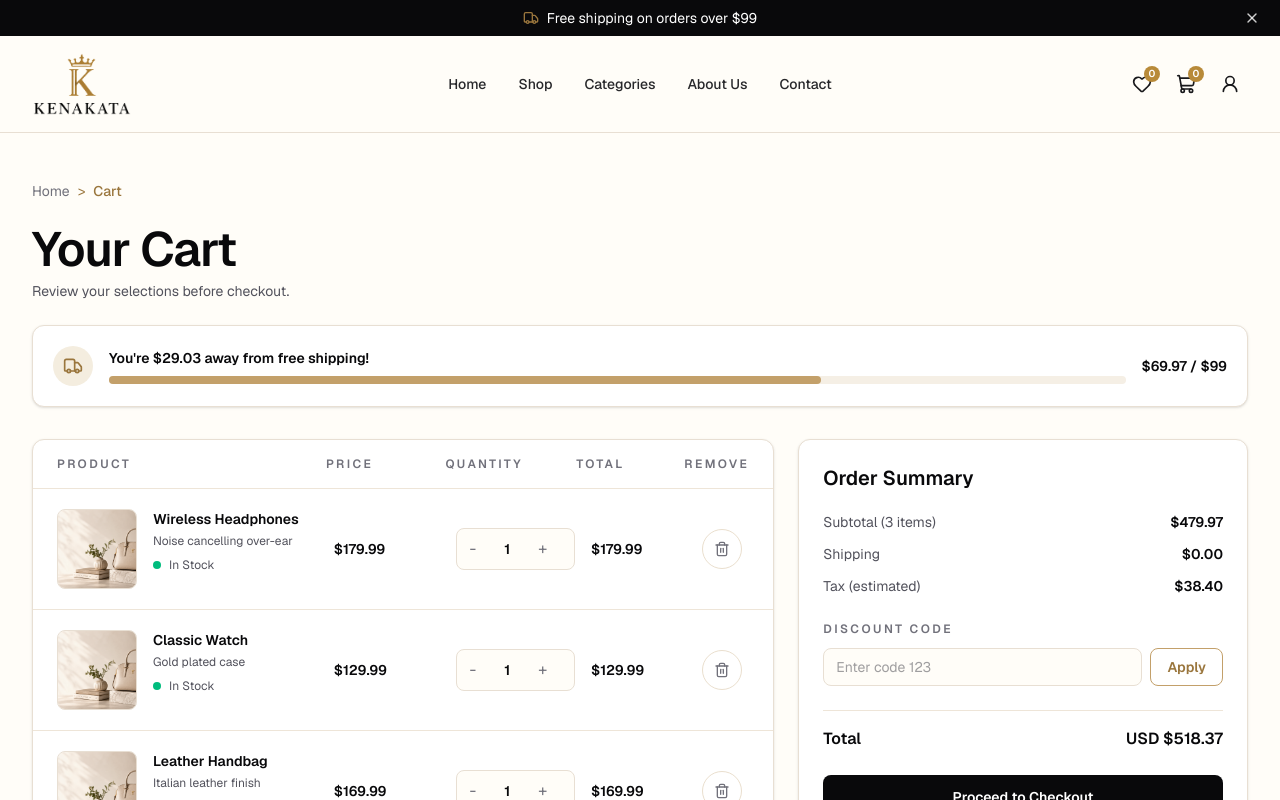
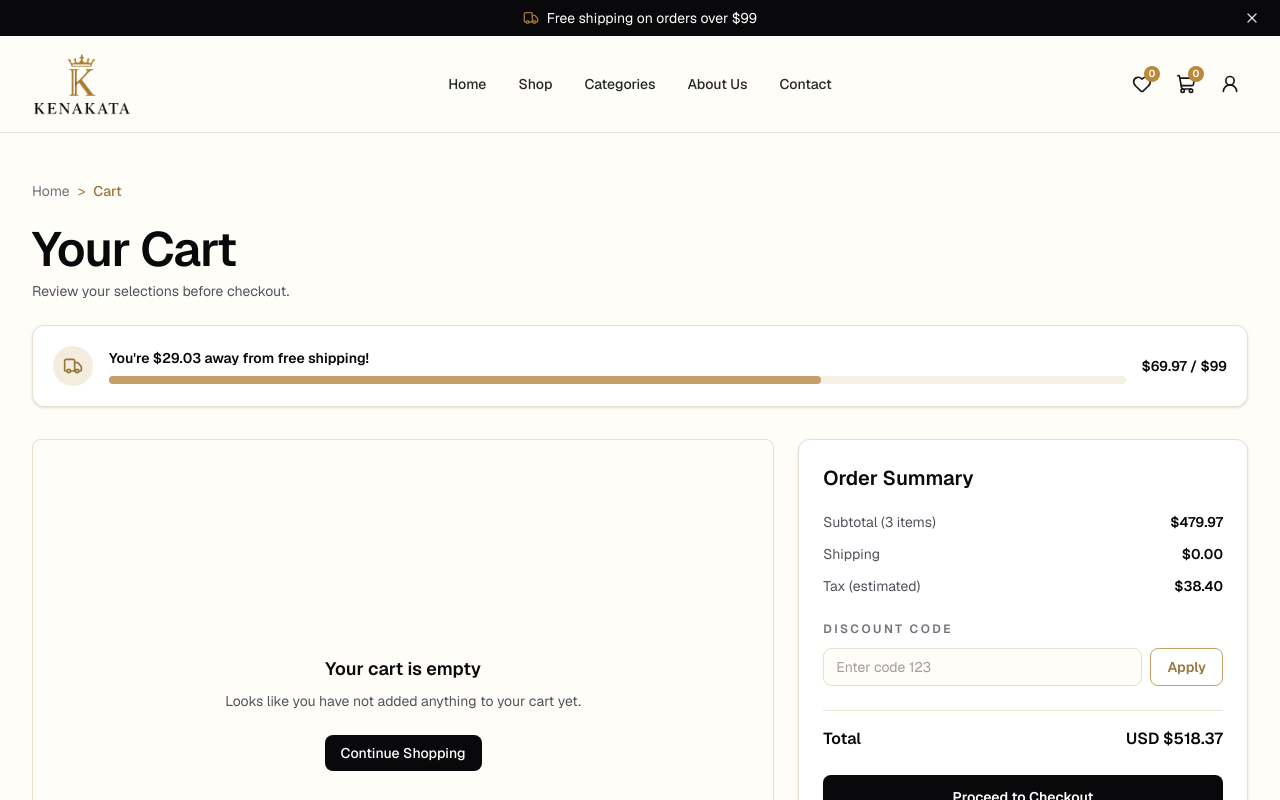
Before and after one commit to NaimurRahmannn/Kenakata-ecommerce-storefront-Next.js-, a Next.js app: page /cart in a window 1280 px wide. Shown: the top 800 px of the page. Built offline with nearby package versions, Linux system fonts and the light colour scheme.

Commit message:
feat(cart):Connect Cart Page to Zustand Store and display cart items from store

```diff
--- a/src/app/cart/page.tsx
+++ b/src/app/cart/page.tsx
@@ -1,32 +1,8 @@
-import Image from "next/image";
 import Link from "next/link";
-import { Trash2, Truck } from "lucide-react";
+import { Truck } from "lucide-react";
 
 import { Container } from "@/components/shared/container";
-
-const cartItems = [
-  {
-    id: 1,
-    name: "Wireless Headphones",
-    description: "Noise cancelling over-ear",
-    price: "$179.99",
-    total: "$179.99",
-  },
-  {
-    id: 2,
-    name: "Classic Watch",
-    description: "Gold plated case",
-    price: "$129.99",
-    total: "$129.99",
-  },
-  {
-    id: 3,
-    name: "Leather Handbag",
-    description: "Italian leather finish",
-    price: "$169.99",
-    total: "$169.99",
-  },
-];
+import { CartItemsTable } from "@/features/cart/components/cart-items-table";
 
 const paymentBadges = [
   "Visa",
@@ -83,88 +59,7 @@ export default function CartPage() {
         </section>
 
         <section className="mt-8 grid gap-6 lg:grid-cols-[1.65fr_1fr]">
-          <div className="rounded-xl border border-[#e8dfd3] bg-white shadow-sm">
-            <div className="hidden grid-cols-[2.2fr_0.9fr_1fr_0.8fr_0.4fr] gap-4 border-b border-[#eee5d8] px-6 py-4 text-xs font-semibold uppercase tracking-[0.2em] text-zinc-500 lg:grid">
-              <span>Product</span>
-              <span>Price</span>
-              <span>Quantity</span>
-              <span>Total</span>
-              <span>Remove</span>
-            </div>
-
-            <div className="divide-y divide-[#eee5d8]">
-              {cartItems.map((item) => (
-                <div
-                  key={item.id}
-                  className="grid gap-4 px-6 py-5 lg:grid-cols-[2.2fr_0.9fr_1fr_0.8fr_0.4fr] lg:items-center"
-                >
-                  <div className="flex items-start gap-4">
-                    <div className="relative h-20 w-20 overflow-hidden rounded-lg border border-[#e8dfd3] bg-[#faf7f1]">
-                      <Image
-                        src="/images/hero-img.png"
-                        alt=""
-                        fill
-                        sizes="80px"
-                        className="object-cover"
-                        unoptimized
-                      />
-                    </div>
-                    <div>
-                      <p className="text-sm font-semibold text-zinc-950">
-                        {item.name}
-                      </p>
-                      <p className="mt-1 text-xs text-zinc-600">
-                        {item.description}
-                      </p>
-                      <div className="mt-2 flex items-center gap-2 text-xs text-zinc-600">
-                        <span className="h-2 w-2 rounded-full bg-emerald-500" />
-                        In Stock
-                      </div>
-                    </div>
-                  </div>
-                  <p className="text-sm font-semibold text-zinc-950">
-                    {item.price}
-                  </p>
-                  <div className="flex items-center rounded-lg border border-[#e8dfd3] bg-[#fffdf8]">
-                    <button
-                      type="button"
-                      className="px-3 py-2 text-zinc-500"
-                      aria-label="Decrease quantity"
-                    >
-                      -
-                    </button>
-                    <span className="px-4 text-sm font-semibold">1</span>
-                    <button
-                      type="button"
-                      className="px-3 py-2 text-zinc-500"
-                      aria-label="Increase quantity"
-                    >
-                      +
-                    </button>
-                  </div>
-                  <p className="text-sm font-semibold text-zinc-950">
-                    {item.total}
-                  </p>
-                  <button
-                    type="button"
-                    className="inline-flex h-10 w-10 items-center justify-center rounded-full border border-[#eadfce] text-zinc-500 transition-colors hover:border-[#c3a06a] hover:text-[#9a763d]"
-                    aria-label="Remove item"
-                  >
-                    <Trash2 className="h-4 w-4" aria-hidden="true" />
-                  </button>
-                </div>
-              ))}
-            </div>
-
-            <div className="flex flex-wrap items-center justify-between gap-4 border-t border-[#eee5d8] px-6 py-4">
-              <Link
-                href="/products"
-                className="text-sm font-semibold text-zinc-950 underline decoration-[#c3a06a] decoration-2 underline-offset-8 transition-colors hover:text-[#9a763d]"
-              >
-                Continue Shopping
-              </Link>
-            </div>
-          </div>
+          <CartItemsTable />
 
           <aside className="h-fit rounded-xl border border-[#e8dfd3] bg-white p-6 shadow-sm">
             <h2 className="text-xl font-semibold text-zinc-950">Order Summary</h2>
--- /dev/null
+++ b/src/features/cart/components/cart-items-table.tsx
@@ -0,0 +1,147 @@
+"use client";
+
+import { useEffect, useState } from "react";
+import Image from "next/image";
+import Link from "next/link";
+import { Trash2 } from "lucide-react";
+
+import { EmptyState } from "@/components/shared/empty-state";
+import { formatCurrency, safeImage } from "@/lib/utils";
+import { useCartStore } from "@/store/cart-store";
+
+export function CartItemsTable() {
+  const items = useCartStore((state) => state.items);
+  const increaseQuantity = useCartStore((state) => state.increaseQuantity);
+  const decreaseQuantity = useCartStore((state) => state.decreaseQuantity);
+  const removeItem = useCartStore((state) => state.removeItem);
+  const [mounted, setMounted] = useState(false);
+
+  useEffect(() => {
+    setMounted(true);
+  }, []);
+
+  if (!mounted) {
+    return (
+      <div className="rounded-xl border border-[#e8dfd3] bg-white p-6 shadow-sm">
+        <div className="h-6 w-40 rounded-md bg-[#f5efe5]" />
+        <div className="mt-4 space-y-3">
+          {Array.from({ length: 3 }).map((_, index) => (
+            <div
+              key={index}
+              className="h-20 w-full rounded-lg bg-[#faf7f1]"
+            />
+          ))}
+        </div>
+      </div>
+    );
+  }
+
+  if (items.length === 0) {
+    return (
+      <EmptyState
+        title="Your cart is empty"
+        description="Looks like you have not added anything to your cart yet."
+        actionLabel="Continue Shopping"
+        actionHref="/products"
+        className="border-[#eadfce] bg-[#fffdf8] text-zinc-950"
+      />
+    );
+  }
+
+  return (
+    <div className="rounded-xl border border-[#e8dfd3] bg-white shadow-sm">
+      <div className="hidden grid-cols-[2.2fr_0.9fr_1fr_0.8fr_0.4fr] gap-4 border-b border-[#eee5d8] px-6 py-4 text-xs font-semibold uppercase tracking-[0.2em] text-zinc-500 lg:grid">
+        <span>Product</span>
+        <span>Price</span>
+        <span>Quantity</span>
+        <span>Total</span>
+        <span>Remove</span>
+      </div>
+
+      <div className="divide-y divide-[#eee5d8]">
+        {items.map((item) => (
+          <div
+            key={item.id}
+            className="grid gap-4 px-6 py-5 lg:grid-cols-[2.2fr_0.9fr_1fr_0.8fr_0.4fr] lg:items-center"
+          >
+            <div className="flex items-start gap-4">
+              <div className="relative h-20 w-20 overflow-hidden rounded-lg border border-[#e8dfd3] bg-[#faf7f1]">
+                <Image
+                  src={safeImage(item.image)}
+                  alt={item.title}
+                  fill
+                  sizes="80px"
+                  className="object-cover"
+                  unoptimized
+                />
+              </div>
+              <div>
+                <p className="text-sm font-semibold text-zinc-950">
+                  <Link
+                    href={`/products/${item.id}`}
+                    className="transition-colors hover:text-[#9a763d]"
+                  >
+                    {item.title}
+                  </Link>
+                </p>
+                {item.categoryName && (
+                  <p className="mt-1 text-xs text-zinc-600">
+                    {item.categoryName}
+                  </p>
+                )}
+                <div className="mt-2 flex items-center gap-2 text-xs text-zinc-600">
+                  <span className="h-2 w-2 rounded-full bg-emerald-500" />
+                  In Stock
+                </div>
+              </div>
+            </div>
+            <p className="text-sm font-semibold text-zinc-950">
+              {formatCurrency(item.price)}
+            </p>
+            <div className="flex items-center rounded-lg border border-[#e8dfd3] bg-[#fffdf8]">
+              <button
+                type="button"
+                className="px-3 py-2 text-zinc-500"
+                aria-label="Decrease quantity"
+                onClick={() => decreaseQuantity(item.id)}
+              >
+                -
+              </button>
+              <span className="px-4 text-sm font-semibold">
+                {item.quantity}
+              </span>
+              <button
+                type="button"
+                className="px-3 py-2 text-zinc-500"
+                aria-label="Increase quantity"
+                onClick={() => increaseQuantity(item.id)}
+              >
+                +
+              </button>
+            </div>
+            <p className="text-sm font-semibold text-zinc-950">
+              {formatCurrency(item.price * item.quantity)}
+            </p>
+            <button
+              type="button"
+              className="inline-flex h-10 w-10 items-center justify-center rounded-full border border-[#eadfce] text-zinc-500 transition-colors hover:border-[#c3a06a] hover:text-[#9a763d]"
+              aria-label="Remove item"
+              onClick={() => removeItem(item.id)}
+            >
+              <Trash2 className="h-4 w-4" aria-hidden="true" />
+            </button>
+          </div>
+        ))}
+      </div>
+
+      <div className="flex flex-wrap items-center justify-between gap-4 border-t border-[#eee5d8] px-6 py-4">
+        <Link
+          href="/products"
+          className="text-sm font-semibold text-zinc-950 underline decoration-[#c3a06a] decoration-2 underline-offset-8 transition-colors hover:text-[#9a763d]"
+        >
+          Continue Shopping
+        </Link>
+      </div>
+    </div>
+  );
+}
```
